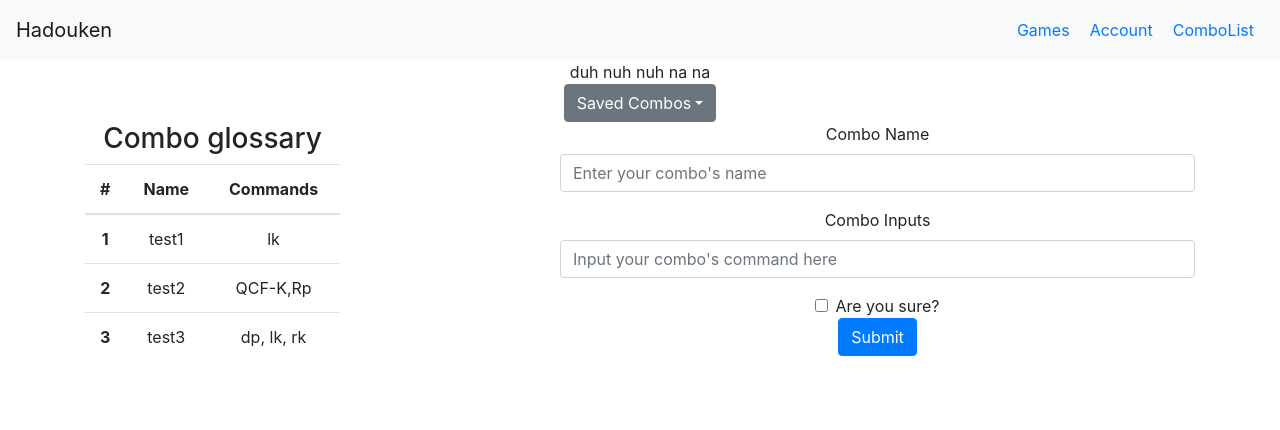
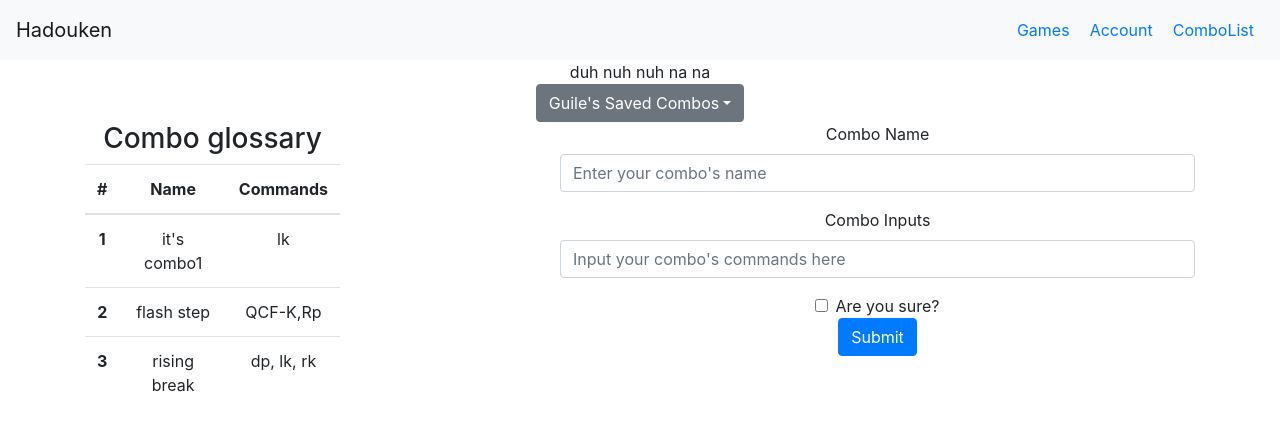
Before and after one commit to drivelikejehu/Hadouken, a React (Create React App) app in the folder client/: page /SF2guile in a window 1280 px wide. Shown: the top 430 px of the page. Built offline with nearby package versions, Linux system fonts and the light colour scheme.

Commit message:
adding in state to hardcoded guile page

```diff
--- a/client/src/components/ComboList/ComboList.jsx
+++ b/client/src/components/ComboList/ComboList.jsx
@@ -1,7 +1,7 @@
 import React, { Component } from "react";
 
-class ComboList extends Component {
-  render() {
+const ComboList = (props) => {
+
     return (
       <>
         <div className="row">
@@ -15,20 +15,20 @@ class ComboList extends Component {
                 aria-haspopup="true"
                 aria-expanded="false"
               >
-                Saved Combos
+               {props.char}'s Saved Combos
               </button>
               <div
                 className="dropdown-menu"
                 aria-labelledby="dropdownMenuButton"
               >
                 <a className="dropdown-item" href="#">
-                  Combo 1
+                  {props.combo1}
                 </a>
                 <a className="dropdown-item" href="#">
-                  Combo 2
+                  {props.combo2}
                 </a>
                 <a className="dropdown-item" href="#">
-                  Combo 3
+                    {props.combo3}
                 </a>
               </div>
             </div>
@@ -48,17 +48,17 @@ class ComboList extends Component {
               <tbody>
                 <tr>
                   <th scope="row">1</th>
-                  <td>test1</td>
+                  <td>{props.combo1}</td>
                   <td>lk</td>
                 </tr>
                 <tr>
                   <th scope="row">2</th>
-                  <td>test2</td>
+                  <td>{props.combo2}</td>
                   <td>QCF-K,Rp</td>
                 </tr>
                 <tr>
                   <th scope="row">3</th>
-                  <td>test3</td>
+                  <td>{props.combo3}</td>
                   <td>dp, lk, rk</td>
                 </tr>
               </tbody>
@@ -83,7 +83,7 @@ class ComboList extends Component {
                   type="text"
                   className="form-control"
                   id="ComboInputs"
-                  placeholder="Input your combo's command here"
+                  placeholder="Input your combo's commands here"
                 />
               </div>
               <div class="form-check">
@@ -105,6 +105,5 @@ class ComboList extends Component {
       </>
     );
   }
-}
 
 export default ComboList;
--- a/client/src/pages/SF2/Characters/SF2Guile.jsx
+++ b/client/src/pages/SF2/Characters/SF2Guile.jsx
@@ -1,6 +1,13 @@
 import React, { Component } from 'react';
 import ComboList from '../../../components/ComboList/ComboList'
 class SF2Guile extends Component {
+
+    state = {
+            char: "Guile",
+            combo1: "it's combo1",
+                combo2: "flash step",
+                combo3: "rising break"
+        };
     render() {
         return (
             <div className="container text-center">
@@ -9,7 +16,12 @@ class SF2Guile extends Component {
                 duh nuh nuh na na
                 </div>
                 </div>
-                <ComboList/>
+                <ComboList
+                combo1={this.state.combo1}
+                combo2={this.state.combo2}
+                combo3={this.state.combo3}
+                char={this.state.char}
+                />
             </div>
         );
     }
```
